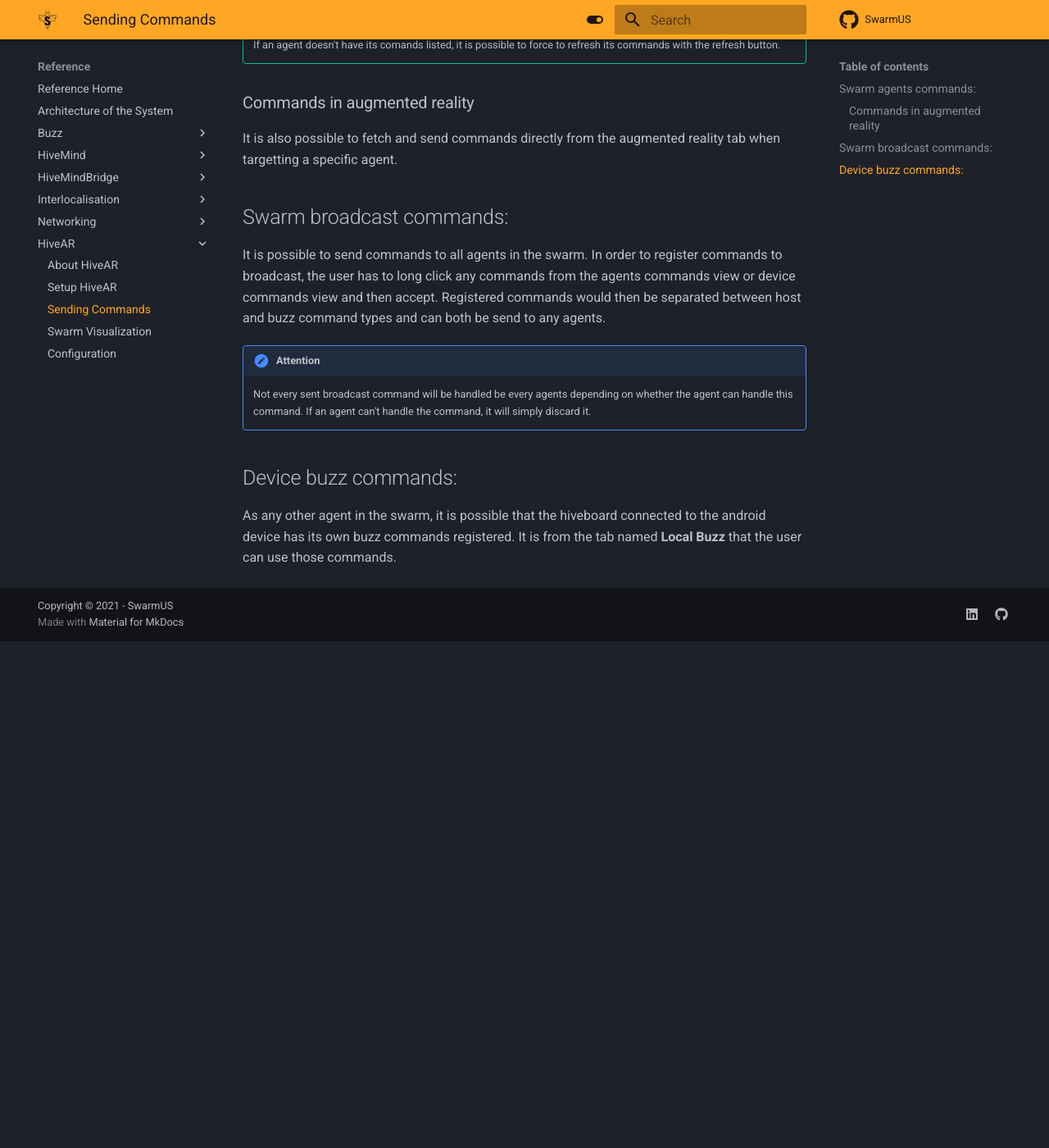
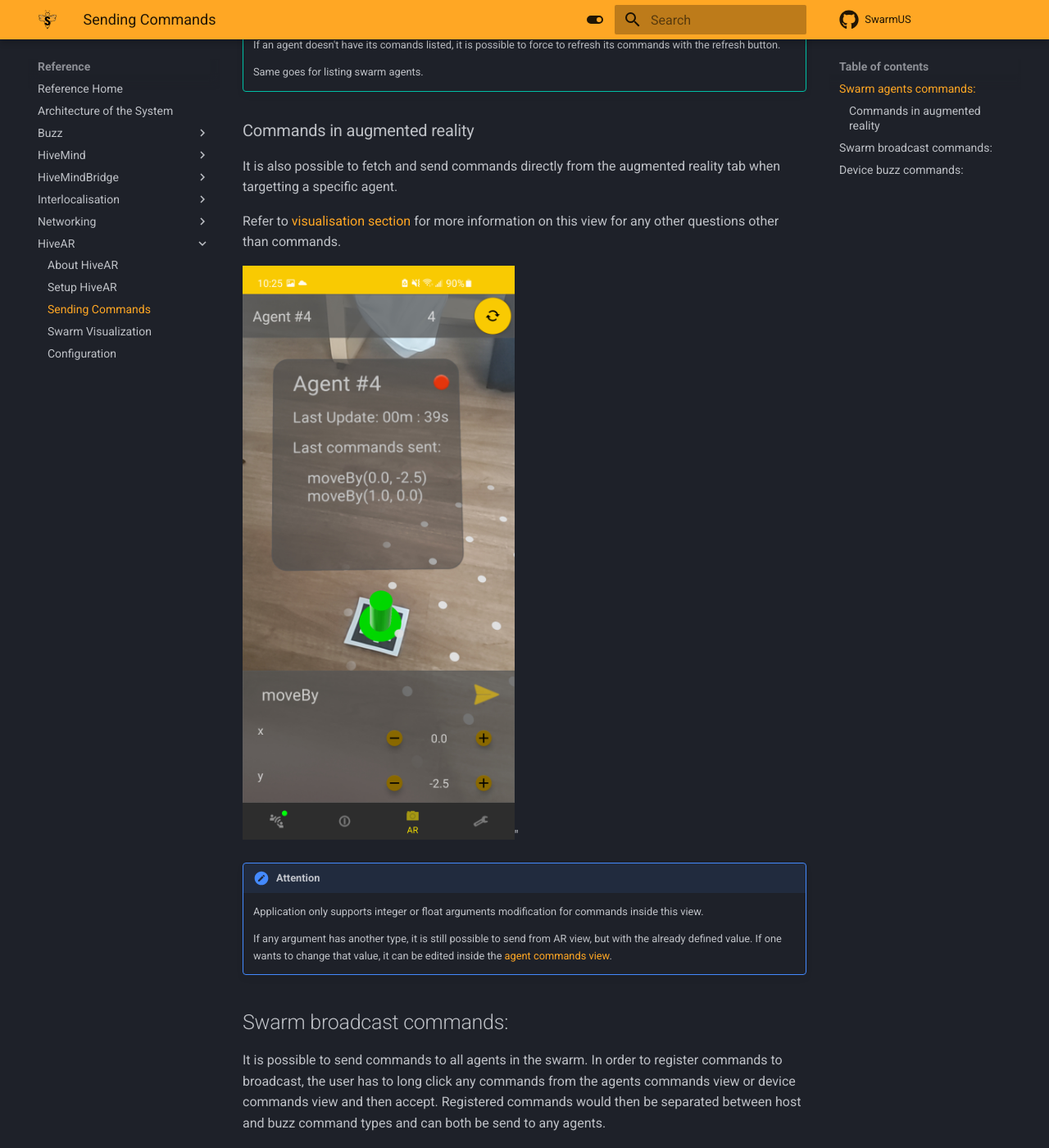
Before and after one commit to SwarmUS/SwarmUS-doc, an MkDocs documentation site: the page built from docs/sections/reference/HiveAR/hivear-commands.md, in a window 1280 px wide and 1400 px high, scrolled down 1844 px. Shown: the whole window at 82% size. Built offline with MkDocs 1.6.1 and Material for MkDocs 9.7.7, drawn with Linux system fonts in a browser that asks for light colours; before the commit the page ends 2626 px from its top, so only the background shows below that; some of the changed text lies outside the part shown.

Commit message:
Added buzz icon and changed commands doc

```diff
--- a/docs/sections/reference/HiveAR/hivear-commands.md
+++ b/docs/sections/reference/HiveAR/hivear-commands.md
@@ -10,8 +10,20 @@ If selected, commands specific to this agent are then listed and can be used to
 !!! Tip
     If an agent doesn't have its comands listed, it is possible to force to refresh its commands with the refresh button.
 
+    Same goes for listing swarm agents.
+
 ### Commands in augmented reality
 It is also possible to fetch and send commands directly from the augmented reality tab when targetting a specific agent.
+
+Refer to [visualisation section](hivear-visualization.md) for more information on this view for any other questions other than commands.
+
+![AR Commands](img/ar_tab_robot_command.jpg){: style="height:700px"}"
+
+!!! Attention
+    Application only supports integer or float arguments modification for commands inside this view.
+
+    If any argument has another type, it is still possible to send from AR view, but with the already defined value.
+    If one wants to change that value, it can be edited inside the [agent commands view](hivear-commands.md#hivear-commands-swarm).
 
 ## Swarm broadcast commands: <a name="hivear-commands-broadcast"></a>
 It is possible to send commands to all agents in the swarm.
@@ -25,3 +37,8 @@ Registered commands would then be separated between host and buzz command types
 ## Device buzz commands: <a name="hivear-commands-device-buzz"></a>
 As any other agent in the swarm, it is possible that the hiveboard connected to the android device has its own buzz commands registered.
 It is from the tab named **Local Buzz** that the user can use those commands.
+
+!!! Tip
+    Buzz commands can easily be recognized accross all the application with the following icon beside the command's name:
+
+    ![Buzz command icon](img/ic_buzz.png)
```
Also changed, not shown: docs/sections/reference/HiveAR/hivear-setup.md (+7 -2 lines), docs/sections/reference/HiveAR/img/ic_buzz.png (added).
